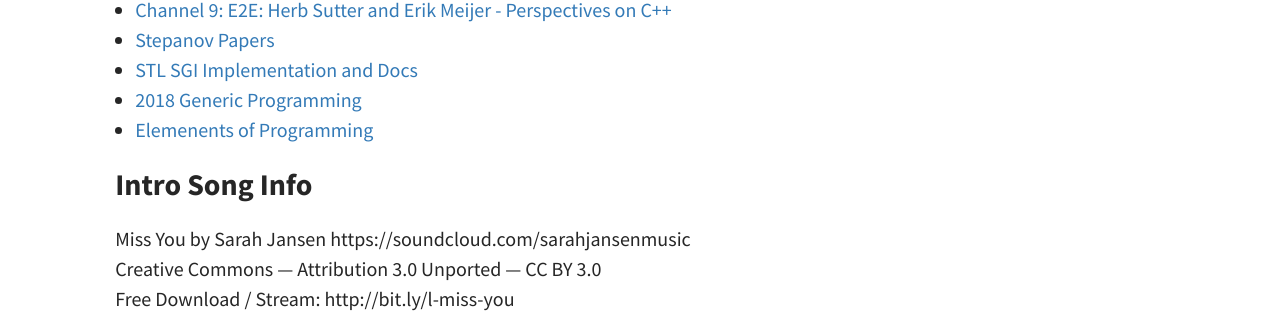
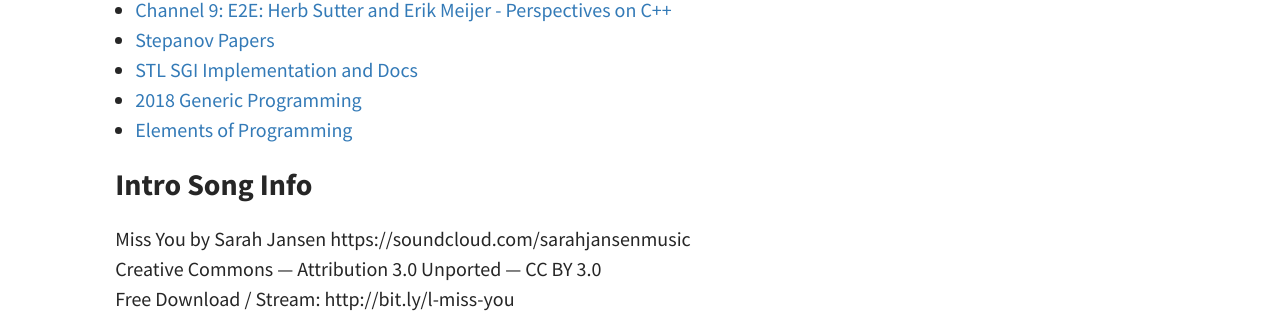
Before and after one commit to codereport/adsp2, a Jekyll site: the page built from _posts/2021-03-26-Episode-18.md, in a window 1280 px wide. Shown: the part 1178-1491 px from the top of the page. Built offline with Jekyll 4.4.1, drawn with Linux system fonts in a browser that asks for light colours.

Commit message:
Fix spelling

```diff
--- a/_posts/2021-03-26-Episode-18.md
+++ b/_posts/2021-03-26-Episode-18.md
@@ -40,7 +40,7 @@ excerpt_separator: <!--more-->
 * [Stepanov Papers](http://stepanovpapers.com/)
 * [STL SGI Implementation and Docs](https://web.archive.org/web/20171202101253/http://www.sgi.com:80/tech/stl/)
 * [2018 Generic Programming](https://www.youtube.com/watch?v=iwJpxWHuZQY)
-* [Elemenents of Programming](http://elementsofprogramming.com/)
+* [Elements of Programming](http://elementsofprogramming.com/)
 
 ### Intro Song Info
 
```
